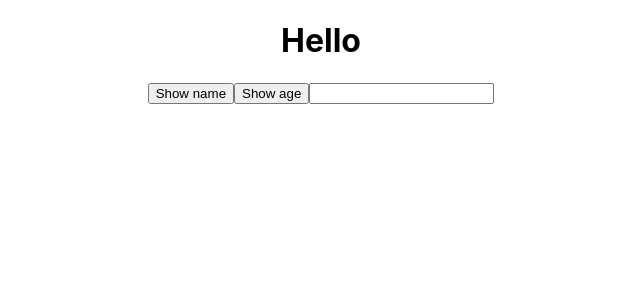
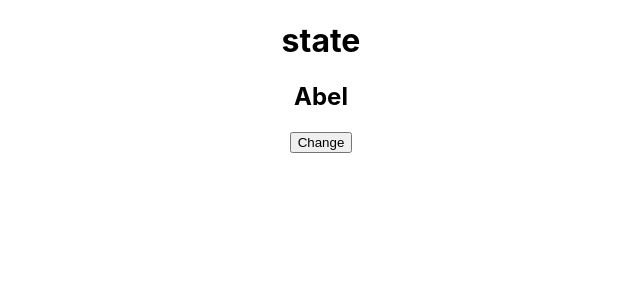
Before and after one commit to Dong-hyeun/voca, a React (Create React App) app: page / in a window 1280 px wide. Shown: the top 300 px of the page, without its empty margins (319-959 px from the left). Built offline with nearby package versions, Linux system fonts and the light colour scheme.

Commit message:
state (1)

```diff
--- a/src/component/Hello.js
+++ b/src/component/Hello.js
@@ -1,30 +1,18 @@
 export default function Hello() {
+    let name = 'Abel';
 
-    function showName() {
-        console.log('Abel');
-    }
-    function showAge(age) {
-        console.log(age)
-    }
-    function showText(txt) {
-        console.log(txt)
+    function changeName() {
+        name = name === 'Abel' ? 'Jane' : 'Abel';
+        console.log(name)
+        //name 은 변경되었지만, DOM 이 업데이트가 안됨
+        //위 'Abel' 은 상태(state) 가 아닌 단순한 문자열(값)임
+        //위 값을 상태값으로 바꾸고, setState 함수를 사용하여
+        //상태값을 변경해야함
     }
     return (
         <div>
-            <h1>Hello</h1>
-            <button onClick={showName}>Show name</button>
-            <button onClick={
-                () => {
-                    showAge(10)
-                }}
-            >
-                Show age
-            </button>
-            <input type="text" onChange={e => {
-                const txt = e.target.value;
-                showText(txt)
-            }}
-            />
-
+            <h1>state</h1>
+            <h2>{name}</h2>
+            <button onClick={changeName}>Change</button>
         </div>);
 }
```
